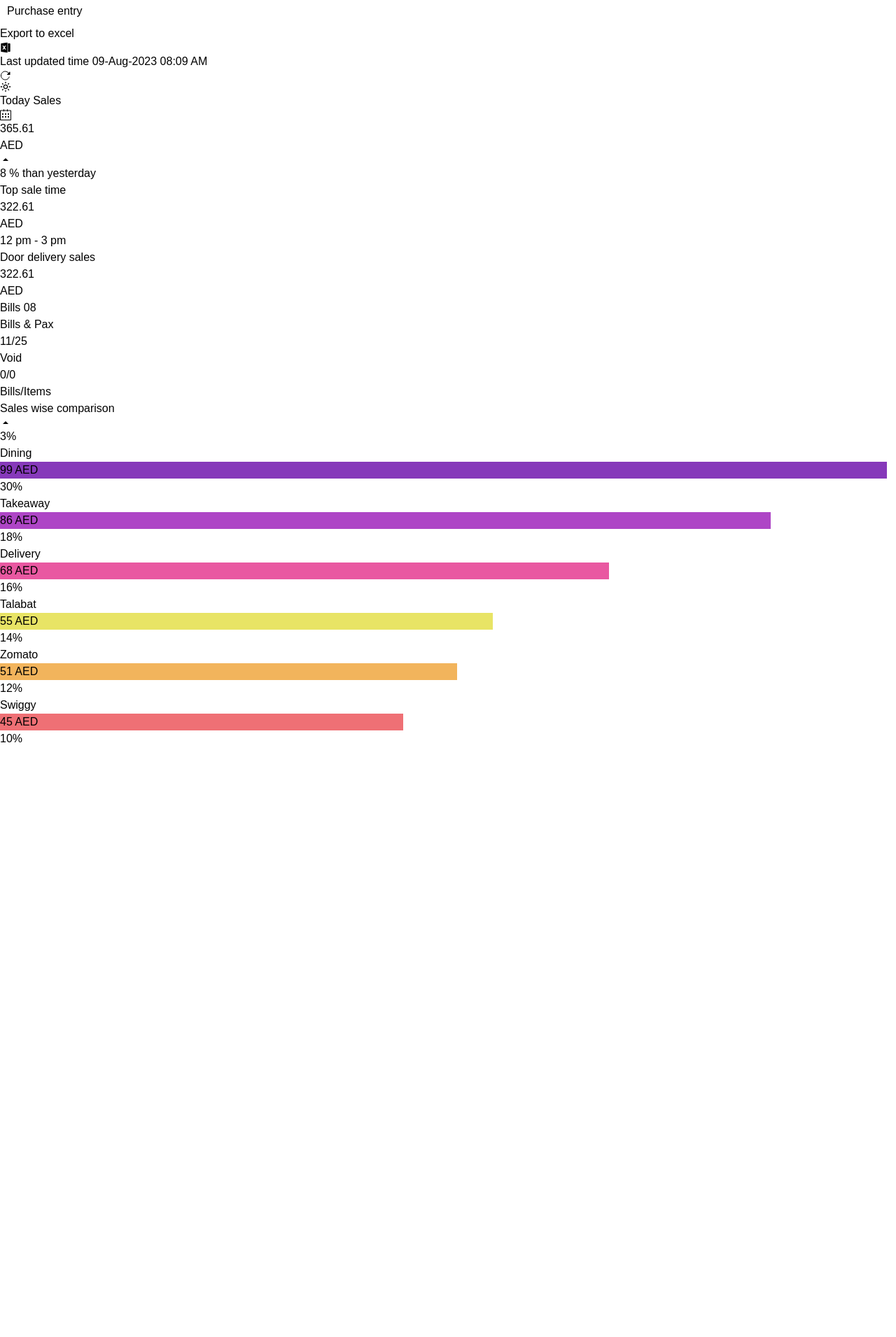
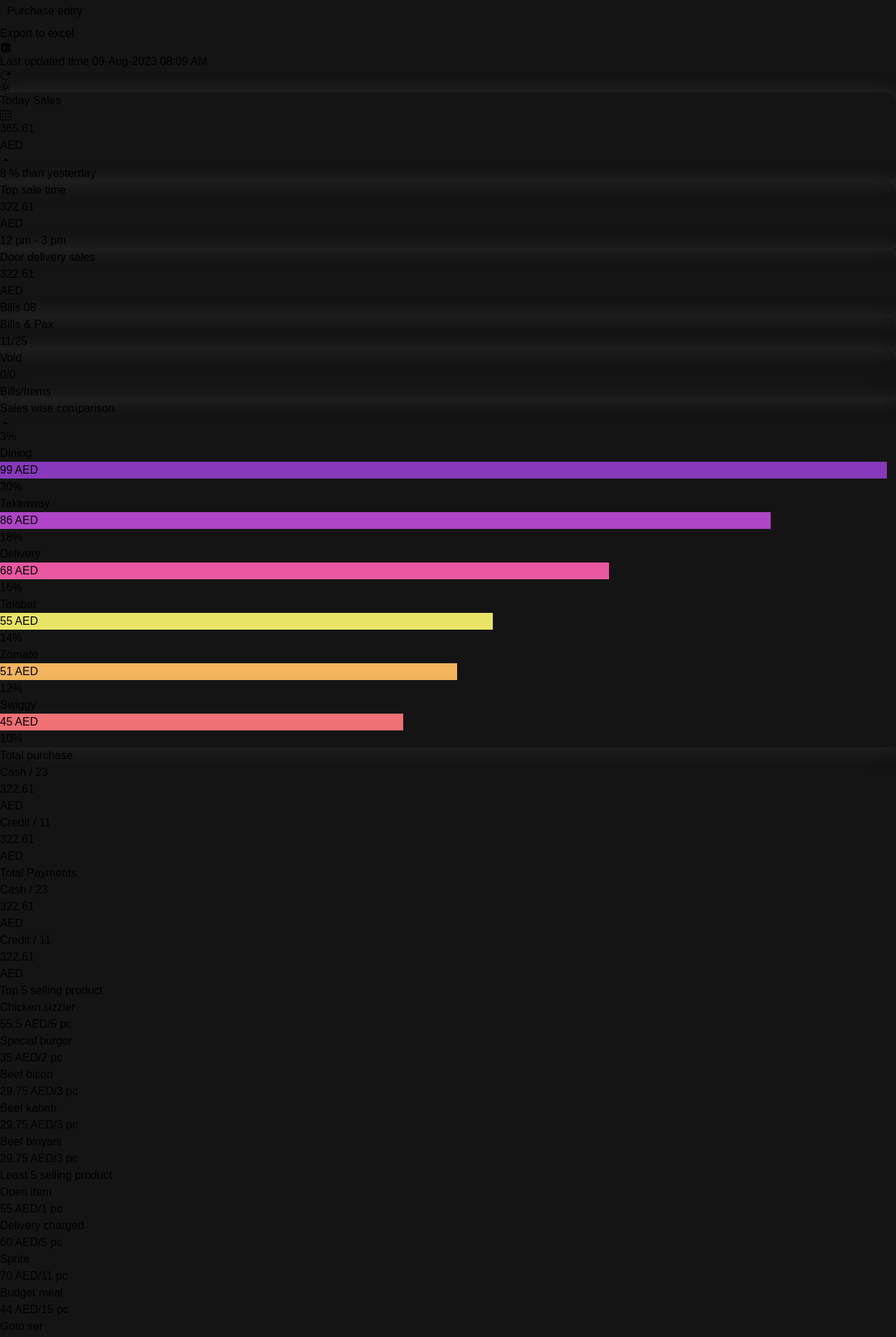
Before and after one commit to azzzrro/s_mt, a React (Vite) app: page /dashboard in a window 1280 px wide. Shown: the part 500-2411 px from the top of the page at 70% size. Before the commit the page ends 1568 px from the top, so only its background shows below. Built offline with nearby package versions, Linux system fonts and the light colour scheme.

Commit message:
major-updates

```diff
--- a/src/Components/DashboardComponent.tsx
+++ b/src/Components/DashboardComponent.tsx
@@ -40,7 +40,7 @@ export const Navbar = () => {
           </div>
         </div>
 
-        <div className={`${!mobileView && "hidden"} overflow-scroll mt-5`}>
+        <div className={`${!mobileView && "hidden"} overflow-scroll mt-7`}>
           <ul className="text-white lg:hidden gap-8 ml-5 md:ml-10 text-2xl md:text-5xl">
             <li>Dashboard</li>
             <li>Sales</li>
@@ -75,17 +75,15 @@ export const Navbar = () => {
   )
 }
 
-// interface salesWIseProps{
-//   data: []
-// }
 
+///Sales Comparison Chart Component
 interface salesWIseProps {
   name: string;
   amount: string;
   percentage: string;
 }
 
-const SalesComparisonChart = ({ data }: { data: salesWIseProps[] }) => {
+export const SalesComparisonChart = ({ data }: { data: salesWIseProps[] }) => {
   const colors = ["8639BA", "AE45C6", "E958A1", "E8E465", "F2B45C", "EF7075"]
   const dataWithColors = data.map((item, index) => ({
     ...item,
@@ -116,8 +114,89 @@ const SalesComparisonChart = ({ data }: { data: salesWIseProps[] }) => {
 };
 
 
+///Top 5 Selling Products Chart Component
+
+interface top5ProductsProps {
+  name: string
+  price: string
+  piece: string
+}
+
+export const Top5ProductsChart = ({ data }: { data: top5ProductsProps[] }) => {
+  const colors = ["0084F7", "F7A500", "F77300", "F70031", "9410A5",]
+  const dataWithColors = data.map((item, index) => ({
+    ...item,
+    color: colors[index % colors.length],
+  }));
+
+  return (
+    <>
+      <div className="px-4 mt-5 w-full flex flex-col gap-5  text-white">
+        {dataWithColors.map(item => {
+          return (
+            <>
+              <div className="grid grid-cols-8 gap-2">
+                <h1 className="text-[15px] col-span-2 max-w-20 truncate">{item.name}</h1>
+                <div className="col-span-6 flex gap-2 items-center">
+                  <div style={{ "width": `${item.price}%`, "backgroundColor": `#${item.color}` }} className="h-3 rounded-e-[15px]">
+                  </div>
+                  <h1 className="text-sm">{item.price} AED/{item.piece} pc
+                  </h1>
+                </div>
+              </div>
+            </>
+          )
+        })}
+      </div>
+    </>
+  )
+}
+
+
+///Least 5 Selling Products Chart Component
+
+interface least5ProductsProps {
+  name: string
+  price: number
+  piece: number
+}
+
+export const Least5ProductsChart = ({ data }: { data: least5ProductsProps[] }) => {
+  const colors = ["9410A5", "F70031", "F77300", "F7A500", "0084F7"]
+  const dataWithColors = data.map((item, index) => ({
+    ...item,
+    color: colors[index % colors.length],
+    width:item.piece+20
+  }));
+
+  return (
+    <>
+      <div className="px-4 mt-5 w-full flex flex-col gap-5  text-white">
+        {dataWithColors.map(item => {
+          return (
+            <>
+              <div className="grid grid-cols-8 gap-2">
+                <h1 className="text-[15px] col-span-2 max-w-20 truncate">{item.name}</h1>
+                <div className="col-span-6 flex gap-2 items-center">
+                  <div style={{ "width": `${item.width}%`, "backgroundColor": `#${item.color}` }} className="h-3 rounded-e-[15px]">
+                  </div>
+                  <h1 className="text-sm">{item.price} AED/{item.piece} pc
+                  </h1>
+                </div>
+              </div>
+            </>
+          )
+        })}
+      </div>
+    </>
+  )
+}
+
+
 
 const DashboardComponent = () => {
+
+  // dummy data for salesWiseData chart
 
   const salesWiseData = [
     { name: 'Dining', amount: '99', percentage: '30' },
@@ -128,62 +207,84 @@ const DashboardComponent = () => {
     { name: 'Swiggy', amount: '45', percentage: '10' },
   ];
 
+
+  // dummy data for top 5 selling products
+
+  const top5ProductsData = [
+    { name: "Chicken sizzler", price: "55.5", piece: "5" },
+    { name: "Special burger", price: "35", piece: "2" },
+    { name: "Beef bicon", price: "29.75", piece: "3" },
+    { name: "Beef kabab", price: "29.75", piece: "3" },
+    { name: "Beef biriyani", price: "29.75", piece: "3" }
+  ]
+
+  // dummy data for Least 5 selling products
+
+  const least5ProducstData = [
+    { name: "Open item", price: 55, piece: 1 },
+    { name: "Delivery charged", price: 60, piece: 5 },
+    { name: "Sprite", price: 70, piece: 11 },
+    { name: "Budget meal", price: 44, piece: 15 },
+    { name: "Goto ser", price: 33, piece: 22 }
+  ]
+
   return (
     <>
       <Navbar />
 
-      <div className="dashboard-main w-screen h-fit xl:flex bg-slate-500 px-10">
+      <div className="dashboard-main h-fit w-screen bg-[#141414]">
+        <div className="w-screen h-fit xl:flex px-10">
 
-        <div className="dashboard-first-left xl:w-[55%] grid grid-rows-10 gap-2 h-full bg-red-300 py-1 px-2">
+          <div className="dashboard-first-left xl:w-[55%] grid lg:grid-rows-10 gap-2 h-fit py-1 px-2">
 
             <div className="dashboard-first-left-mini-parent text-white grid lg:grid-cols-5 md:grid-cols-6 gap-2 md:gap-4 row-span-3 ">
-            <div className="bg-[#141414] md:col-span-3 lg:col-span-1 pl-4 py-3 flex flex-col justify-between gap-2 lg:gap-1">
+              <div className="child bg-[#141414] md:col-span-3 lg:col-span-1 pl-4 py-3 flex flex-col justify-between gap-2 lg:gap-1">
                 <div className="flex gap-5 items-center">
                   <h1 className="text-xs">Today Sales</h1>
                   <div>
                     <SlCalender />
                   </div>
                 </div>
-              <div className="flex items-end">
+                <div className="flex items-end gap-[2px]">
                   <h1 className="text-2xl text-[#05FDF1]">365.61</h1>
-                <h1>AED</h1>
+                  <h1 className="mb-[2.3px]">AED</h1>
                 </div>
-              <div className="flex text-[11px] items-center gap-1 text-[#2DFF1A]">
-                <div><IoMdArrowDropup /></div>
-                <h1>8 % than yesterday</h1>
+                <div className="flex items-center text-[#2DFF1A]">
+                  <div className="text-[18px]"><IoMdArrowDropup /></div>
+                  <h1 className="text-[9px]">8 % than yesterday</h1>
                 </div>
               </div>
-            <div className="bg-[#141414] md:col-span-3 lg:col-span-1 pl-4 py-3 flex flex-col justify-between gap-2 lg:gap-1">
+              <div className="child bg-[#141414] md:col-span-3 lg:col-span-1 pl-4 py-3 flex flex-col justify-between gap-2 lg:gap-1">
                 <div>
                   <h1 className="text-xs">Top sale time</h1>
                 </div>
-              <div className="flex items-end">
+                <div className="flex items-end gap-[2px]">
                   <h1 className="text-2xl text-[#FFD400]">322.61</h1>
-                <h1>AED</h1>
+                  <h1 className="mb-[2.3px]">AED</h1>
                 </div>
                 <div className="text-[11px]">
                   <h1>12 pm - 3 pm</h1>
                 </div>
               </div>
-            <div className="bg-[#141414] md:col-span-4 lg:col-span-1 pl-4 py-3 flex flex-col justify-between gap-2 lg:gap-1">
+              <div className="child bg-[#141414] md:col-span-4 lg:col-span-1 pl-4 py-3 flex flex-col justify-between gap-2 lg:gap-1">
                 <div>
                   <h1 className="text-xs">Door delivery sales</h1>
                 </div>
-              <div className="flex items-end">
+                <div className="flex items-end gap-[2px]">
                   <h1 className="text-2xl text-[#FF8006]">322.61</h1>
-                <h1>AED</h1>
+                  <h1 className="mb-[2.3px]">AED</h1>
                 </div>
                 <div className="text-[11px]">
                   <h1>Bills 08</h1>
                 </div>
               </div>
-            <div className="bg-[#141414] pl-4 py-3 flex flex-col gap-2 lg:gap-1">
+              <div className="child bg-[#141414] pl-4 py-3 flex flex-col gap-2 lg:gap-1">
                 <div>
                   <h1 className="text-xs">Bills & Pax</h1>
                 </div>
                 <h1 className="text-2xl text-[#FF005A]">11/25</h1>
               </div>
-            <div className="bg-[#141414] pl-4 py-3 flex flex-col justify-between">
+              <div className="child bg-[#141414] pl-4 py-3 flex flex-col justify-between">
                 <div>
                   <h1 className="text-xs">Void</h1>
                 </div>
@@ -194,10 +295,10 @@ const DashboardComponent = () => {
               </div>
             </div>
 
-          <div className=" grid xl:grid-cols-9 md:grid-cols-4 gap-3 row-span-7">
-            <div className="bg-[#141414] h-fit rounded-[15px] md:col-span-4 xl:col-span-5">
+            <div className="dashboard-first-left-bottom h-fit grid xl:grid-cols-9 md:grid-cols-4 gap-3 row-span-7">
+              <div className="sales-wise-comparison-chart bg-[#141414] h-fit rounded-[15px] md:col-span-4 xl:col-span-5">
                 <div className="flex justify-between px-7 pt-3">
-                <h1 className="text-white">Sales wise comparison</h1>
+                  <h1 className="text-white font-semibold">Sales wise comparison</h1>
                   <div className="text-[#2DFF1A] flex items-center">
                     <div><IoMdArrowDropup /></div>
                     <h1>3%</h1>
@@ -205,22 +306,71 @@ const DashboardComponent = () => {
                 </div>
                 <SalesComparisonChart data={salesWiseData} />
               </div>
-            <div className="bg-[#141414] rounded-[15px] md:col-span-2"></div>
-            <div className="bg-[#141414] rounded-[15px] md:col-span-2"></div>
+              <div className="bg-[#141414] shadow-zinc-700 shadow-2xl bottom-two h-full text-white rounded-[15px] md:col-span-2">
+                <div className="h-full xl:py-2 py-4 px-4 xl:gap-0 gap-4 flex flex-col justify-around">
+                  <h1 className="text-xs font-semibold">Total purchase</h1>
+                  <div className="">
+                    <h1 className="text-xs">Cash / 23</h1>
+                    <div className="flex items-end gap-1 mt-2">
+                      <h1 className="text-[#8639BA]  text-2xl">322.61</h1>
+                      <h1 className="mb-[2.3px]">AED</h1>
+                    </div>
+                  </div>
+                  <div className="">
+                    <h1 className="text-xs">Credit / 11</h1>
+                    <div className="flex items-end gap-1 mt-2">
+                      <h1 className="text-[#AE45C6] text-2xl">322.61</h1>
+                      <h1 className="mb-[2.3px]">AED</h1>
+                    </div>
+                  </div>
+                </div>
+              </div>
+              <div className="bg-[#141414] shadow-zinc-700 shadow-2xl bottom-three h-full text-white rounded-[15px] md:col-span-2">
+                <div className="h-full xl:py-2 py-4 px-4 flex xl:gap-0 gap-4 flex-col justify-around">
+                  <h1 className="text-xs font-semibold">Total Payments</h1>
+                  <div className="">
+                    <h1 className="text-xs">Cash / 23</h1>
+                    <div className="flex items-end gap-1 mt-2">
+                      <h1 className="text-[#EF7075]  text-2xl">322.61</h1>
+                      <h1 className="mb-[2.3px]">AED</h1>
+                    </div>
+                  </div>
+                  <div className="">
+                    <h1 className="text-xs">Credit / 11</h1>
+                    <div className="flex items-end gap-1 mt-2">
+                      <h1 className="text-[#F2B45C] text-2xl">322.61</h1>
+                      <h1 className="mb-[2.3px]">AED</h1>
+                    </div>
+                  </div>
+                </div>
+              </div>
             </div>
 
           </div>
 
           <div className="dashboard-first-right xl:w-[45%] w-full h-full bg-indigo-400">
-          <div className="h-80"></div>
+            <div className="h-[370px]"></div>
           </div>
         </div>
 
-      <div className="dashboard-second-parent w-screen h-[39vh] bg-slate-600 grid grid-cols-7 gap-3 px-10 py-2">
+        <div className="dashboard-second-parent w-screen h-fit px-10 flex flex-col gap-2 xl:grid xl:grid-cols-7 xl:gap-3 py-2">
 
-        <div className="bg-teal-200 col-span-3"></div>
-        <div className="bg-teal-200 col-span-2"></div>
-        <div className="bg-teal-200 col-span-2"></div>
+          <div className="bg-[#141414] shadow-zinc-700 shadow-2xl rounded-[15px] lg:col-span-3">
+
+          </div>
+          <div className="bg-[#141414] shadow-zinc-700 shadow-2xl text-white rounded-[15px] lg:col-span-2  py-5 px-6">
+            <div className="w-full">
+              <h1 className="text-sm font-semibold">Top 5 selling product</h1>
+              <Top5ProductsChart data={top5ProductsData} />
+            </div>
+          </div>
+          <div className="bg-[#141414] shadow-zinc-700 shadow-2xl text-white rounded-[15px] lg:col-span-2 py-5 px-6">
+            <div className="w-full">
+              <h1 className="text-sm font-semibold">Least 5 selling product</h1>
+              <Least5ProductsChart data={least5ProducstData} />
+            </div>
+          </div>
+        </div>
       </div>
 
     </>
--- a/src/Components/style.css
+++ b/src/Components/style.css
@@ -3,6 +3,10 @@
     background-color: #141414;
     width: 100vw;
     font-family: 'Inter', sans-serif;
+}
+
+body{
+    background-color: #141414;
 }
 
 .login-laptop{
@@ -53,7 +57,7 @@
 
 @media(max-width:1023.5px){
     .navbar ul li{
-        margin-top: 60px;
+        margin-top: 25px;
     }
 }
 
@@ -62,10 +66,11 @@
     font-family: 'Poppins', sans-serif;
 }
 
-.dashboard-first-left-mini-parent div{
+.dashboard-first-left-mini-parent .child{
     border-radius: 15px;
+    box-shadow: 0px 0px 25px 0px #292929;
 }
 
-.dashboard-second-parent div{
-    border-radius: 15px;
+.dashboard-first-left-bottom .sales-wise-comparison-chart{
+    box-shadow: 0px 0px 25px 0px #292929;
 }
```
Lines whose indentation alone changed are shown as unchanged.
